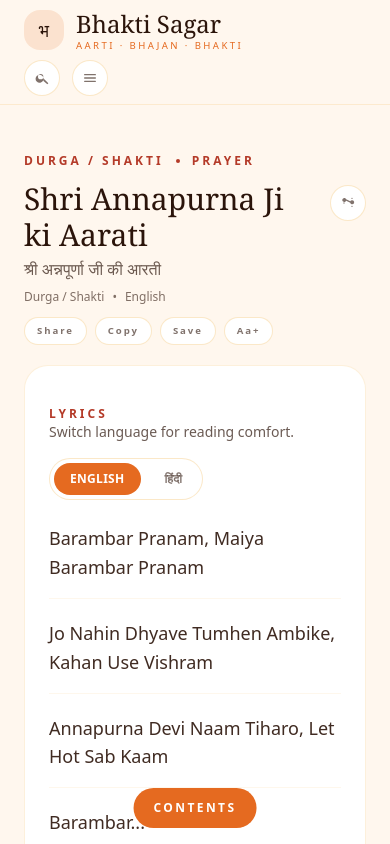
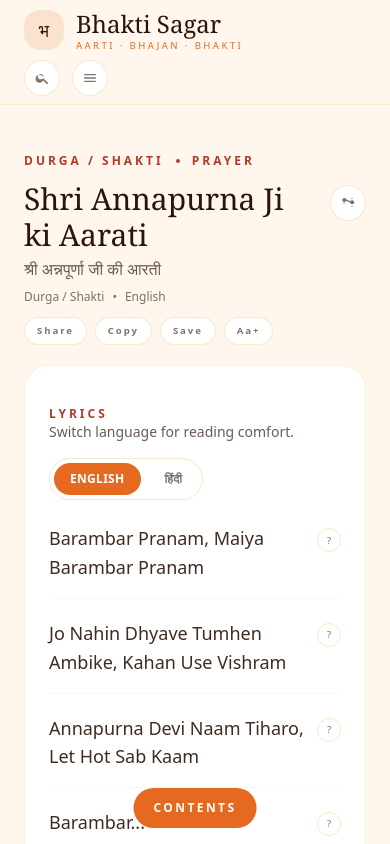
Before and after one commit to madhokanish/bhakti-sagar, a Next.js app: page /aartis/shri-annapurna-ji-ki-aarati in a window 390 px wide. Shown: the top 844 px of the page. Built offline with nearby package versions, Linux system fonts and the light colour scheme.

Commit message:
Show banner image on mobile and add compact explain icon

```diff
--- a/src/app/page.tsx
+++ b/src/app/page.tsx
@@ -79,6 +79,19 @@ export default function HomePage() {
         </div>
 
         <div className="md:hidden">
+          <div className="mb-4 rounded-2xl border border-sagar-amber/20 bg-sagar-cream/60 p-3">
+            <div className="relative aspect-video overflow-hidden rounded-xl bg-white">
+              <Image
+                src="/brand/bhakti-sagar-logo.png"
+                alt="Bhakti Sagar banner"
+                fill
+                className="object-cover"
+                style={{ objectPosition: "50% 50%" }}
+                sizes="100vw"
+                priority
+              />
+            </div>
+          </div>
           <div className="rounded-2xl border border-sagar-amber/20 bg-white p-4">
             <p className="text-xs font-semibold uppercase tracking-[0.25em] text-sagar-rose">Top Aartis</p>
             <div className="mt-4 space-y-3">
--- a/src/components/LineMeaning.tsx
+++ b/src/components/LineMeaning.tsx
@@ -60,13 +60,23 @@ export default function LineMeaning({ title, line }: { title: string; line: stri
 
   return (
     <div className="border-b border-sagar-amber/10 pb-4 last:border-b-0">
+      <div className="flex items-start gap-2">
         <button
           type="button"
           onClick={handleToggle}
-        className="w-full text-left text-sagar-ink/90"
+          className="flex-1 text-left text-sagar-ink/90"
         >
           {line}
         </button>
+        <button
+          type="button"
+          onClick={handleToggle}
+          aria-label="Explain this line"
+          className="mt-1 flex h-6 w-6 items-center justify-center rounded-full border border-sagar-amber/30 text-[0.6rem] text-sagar-ink/60"
+        >
+          ?
+        </button>
+      </div>
       {expanded && (
         <div className="mt-2 text-sm text-sagar-saffron">
           {loading && <span className="text-sagar-ink/60">Loading meaning…</span>}
```
Lines whose indentation alone changed are shown as unchanged.
